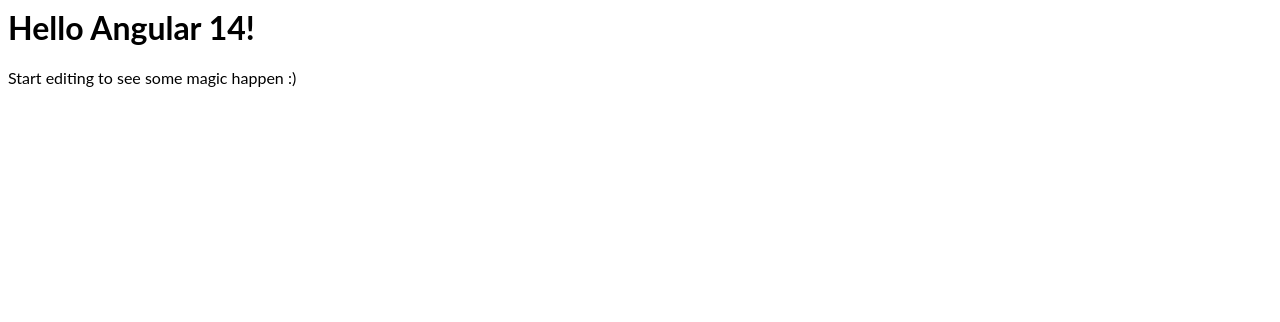
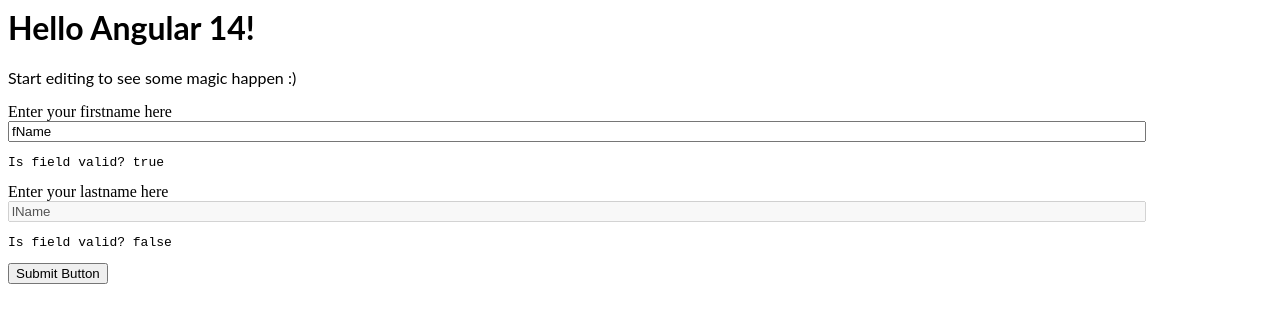
Before and after one commit to anilkumar-ggk/angular-ivy-nvm4hd, an Angular app: page / in a window 1280 px wide. Shown: the top 322 px of the page. Built offline with nearby package versions, Linux system fonts and the light colour scheme.

Commit message:
5 files modified

```diff
--- a/src/app/app.component.html
+++ b/src/app/app.component.html
@@ -1,7 +1,11 @@
 <hello name="{{ name }}"></hello>
 <p>Start editing to see some magic happen :)</p>
+<app-testing></app-testing>
 <form #dynamicForm="ngForm" (ngSubmit)="onFormSubmit()">
   <div *ngFor="let formField of formFields">
     <app-form-field [props]="formField" [formData]="formData"></app-form-field>
   </div>
+  <button type="submit" [disabled]="!dynamicForm.form.valid">
+    Submit Button
+  </button>
 </form>
--- a/src/app/app.component.ts
+++ b/src/app/app.component.ts
@@ -14,18 +14,20 @@
       id: 'firstName',
       type: 'text',
       label: 'Enter your firstname here',
+      placeholder: 'Enter your firstname here',
       isRequired: true,
       isDisabled: false,
-      apiKey: 'fName',
+      apiDataKey: 'fName',
     },
     {
       name: 'lastName',
       id: 'lastName',
       type: 'text',
-      label: 'Enter your firstname here',
+      label: 'Enter your lastname here',
+      placeholder: 'Enter your lastname here',
       isRequired: true,
-      isDisabled: false,
-      apiKey: 'fName',
+      isDisabled: true,
+      apiDataKey: 'lName',
     },
   ];
 
--- a/src/app/app.module.ts
+++ b/src/app/app.module.ts
@@ -5,9 +5,11 @@
 import { AppComponent } from './app.component';
 import { HelloComponent } from './hello.component';
 
+import { FormFieldComponent } from './form-field/form-field.component';
+
 @NgModule({
   imports: [BrowserModule, FormsModule],
-  declarations: [AppComponent, HelloComponent],
+  declarations: [AppComponent, HelloComponent, FormFieldComponent],
   bootstrap: [AppComponent],
   schemas: [CUSTOM_ELEMENTS_SCHEMA],
 })
--- a/src/app/form-field/form-field.component.html
+++ b/src/app/form-field/form-field.component.html
@@ -1 +1,16 @@
-<p>Incoming props: {{ props | json }}</p>
+<!-- <p>Incoming props: {{ props | json }}</p> -->
+<div *ngIf="props.type === 'text'">
+  <label [for]="props.id">{{ props.label }}</label> <br />
+  <input
+    [id]="props.id"
+    [type]="props.type"
+    [attr.name]="props.name"
+    [placeholder]="props.placeholder"
+    style="width: 90%"
+    [(ngModel)]="props['apiDataKey']"
+    [required]="props.isRequired"
+    [disabled]="props.isDisabled"
+    #fieldRef="ngModel"
+  />
+  <pre>Is field valid? {{ fieldRef.valid }}</pre>
+</div>
--- a/src/app/form-field/form-field.component.ts
+++ b/src/app/form-field/form-field.component.ts
@@ -6,10 +6,12 @@
   styleUrls: ['./form-field.component.css'],
 })
 export class FormFieldComponent implements OnInit {
-  @Input() props: object;
+  @Input() props;
   @Input() formModel;
 
   constructor() {}
 
-  ngOnInit() {}
+  ngOnInit() {
+    debugger;
+  }
 }
```
